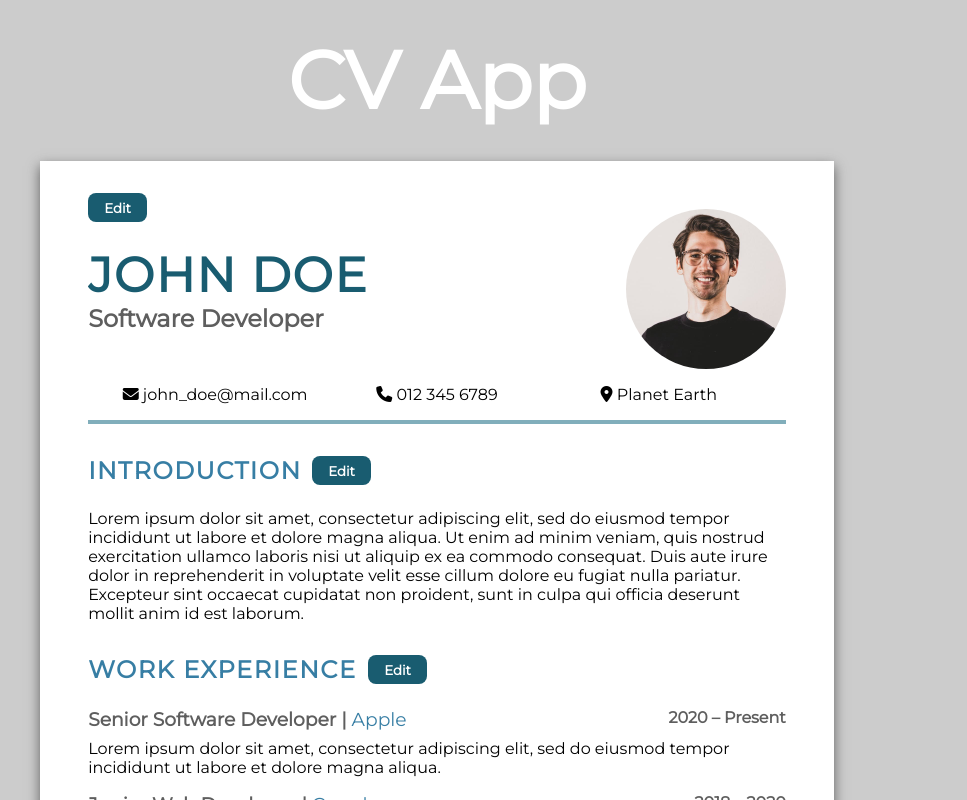
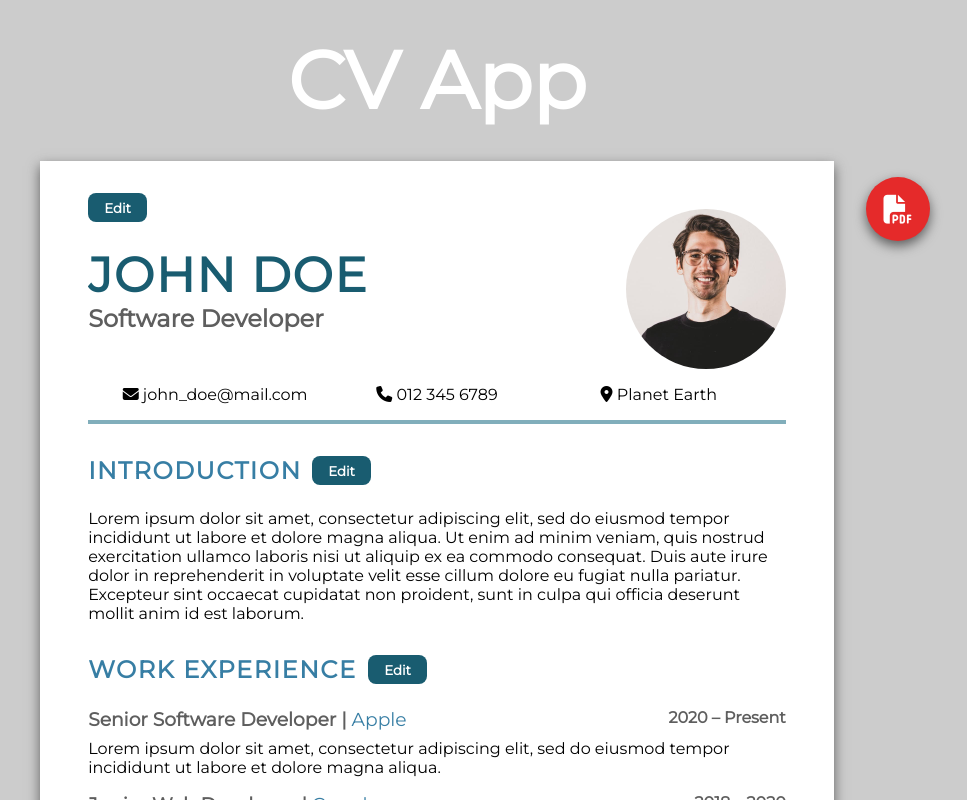
Before and after one commit to roesparc/CV-App, a React (Create React App) app: page / in a window 1280 px wide. Shown: the top 800 px of the page, without its empty margins (203-1170 px from the left). Built offline with nearby package versions, Linux system fonts and the light colour scheme.

Commit message:
Add print styles

```diff
--- a/src/styles/Cv.css
+++ b/src/styles/Cv.css
@@ -1,4 +1,5 @@
 .cv-create {
+  position: relative;
   width: 210mm;
   min-height: 297mm;
   padding: 3rem;
@@ -50,6 +51,22 @@
 .cv-create .add-button {
   margin: 1px;
   background-color: var(--template-color-3);
+}
+
+.cv-create .print-button {
+  width: 4rem;
+  height: 4rem;
+  position: absolute;
+  top: 1rem;
+  right: -6rem;
+  background-color: #e52a2a;
+  border-radius: 50%;
+  font-size: 1.8rem;
+  box-shadow: 0 5px 12px var(--template-color-4);
+}
+
+.cv-create .print-button.sticky {
+  position: sticky;
 }
 
 .cv-create input,
@@ -104,3 +121,17 @@
   font-weight: bold;
   color: var(--template-color-4);
 }
+
+@media print {
+  @page {
+    size: A4;
+  }
+
+  button {
+    display: none;
+  }
+
+  .cv-create {
+    box-shadow: none;
+  }
+}
```
